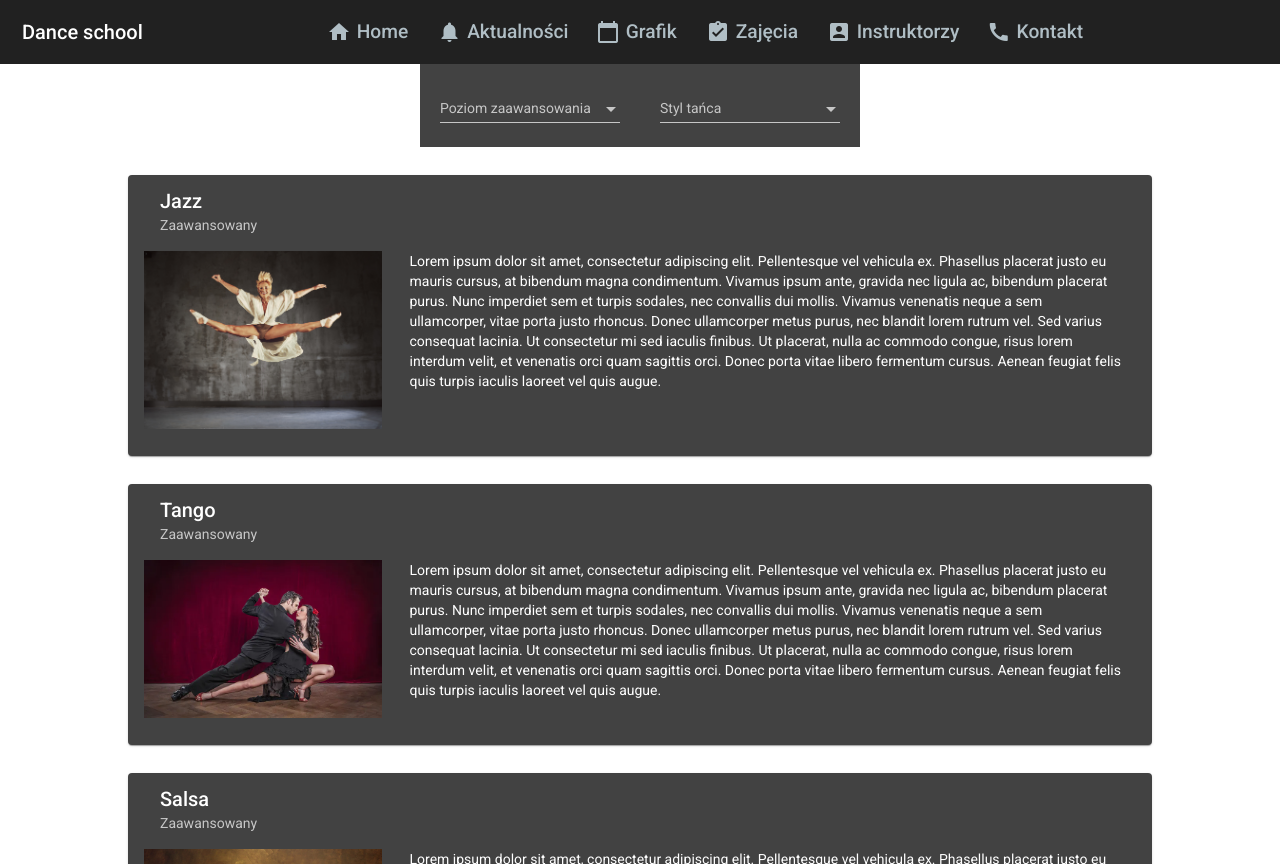
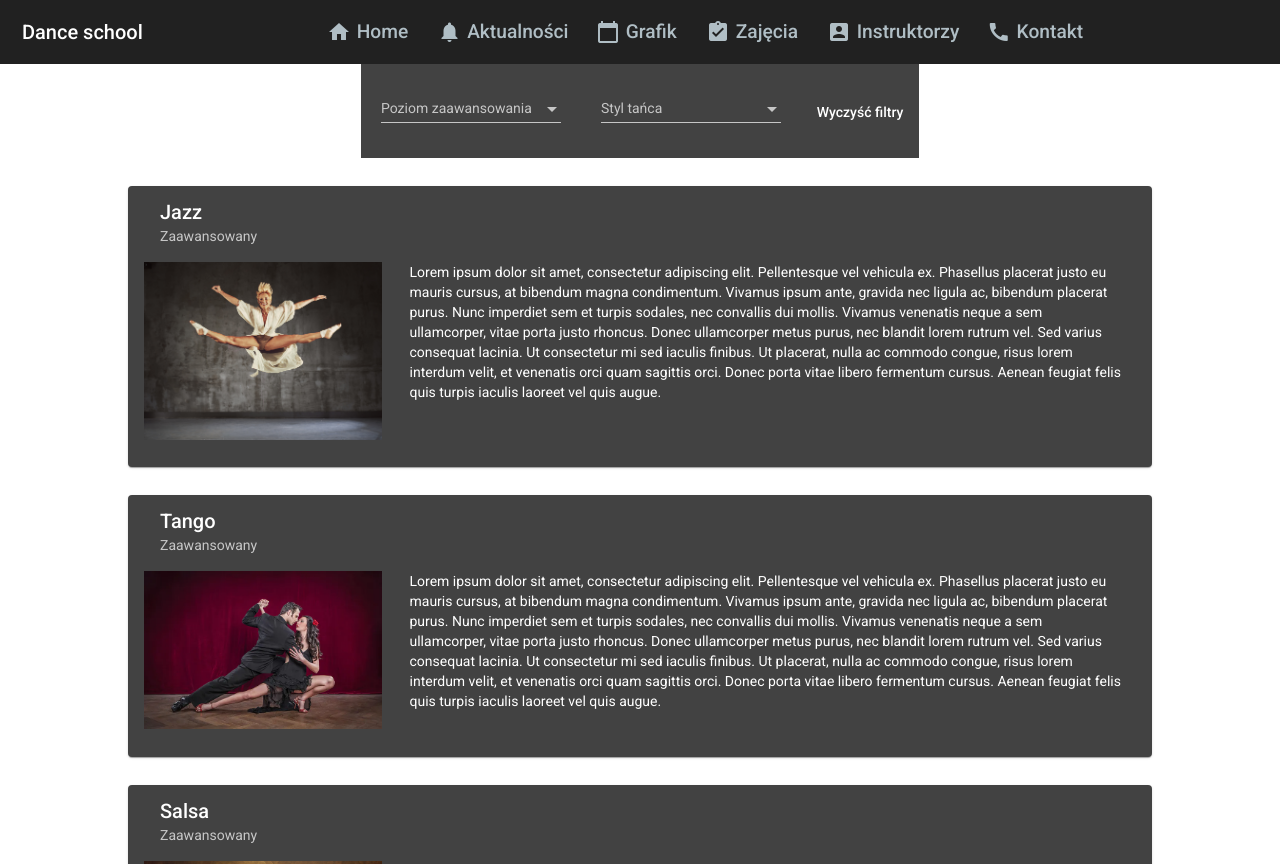
Before and after one commit to kcc112/dance-school-front-project, an Angular app: page /home/activities in a window 1280 px wide. Built offline with nearby package versions, Linux system fonts and the light colour scheme.

Commit message:
Add clear filters button to activities module

```diff
--- a/src/app/dance-features/component/activities/activities.component.css
+++ b/src/app/dance-features/component/activities/activities.component.css
@@ -55,6 +55,11 @@
   justify-content: end;
   margin-bottom: 2em;
   padding-top: 1em;
+  padding-bottom: .8em;
+}
+
+.filter-wrapper button {
+  color: white;
 }
 
 mat-form-field {
--- a/src/app/dance-features/component/activities/activities.component.html
+++ b/src/app/dance-features/component/activities/activities.component.html
@@ -12,6 +12,7 @@
         <mat-option *ngFor="let activityType of activityTypes" (click)="filterActivities()" [value]="activityType.code">{{activityType.value}}</mat-option>
       </mat-select>
     </mat-form-field>
+    <button mat-button (click)="clearFilters()">Wyczyść filtry</button>
   </div>
   <div class="cards-wrapper">
     <mat-card *ngFor="let element of activities" class="activity-card">
--- a/src/app/dance-features/component/activities/activities.component.ts
+++ b/src/app/dance-features/component/activities/activities.component.ts
@@ -137,4 +137,10 @@ export class ActivitiesComponent implements OnInit {
     if (level.value === activity.level) return true;
     return false;
   }
+
+  clearFilters() : void {
+    this.selectedType = '';
+    this.selectedLevel = '';
+    this.activities = this.immutableArray;
+  }
 }
```
